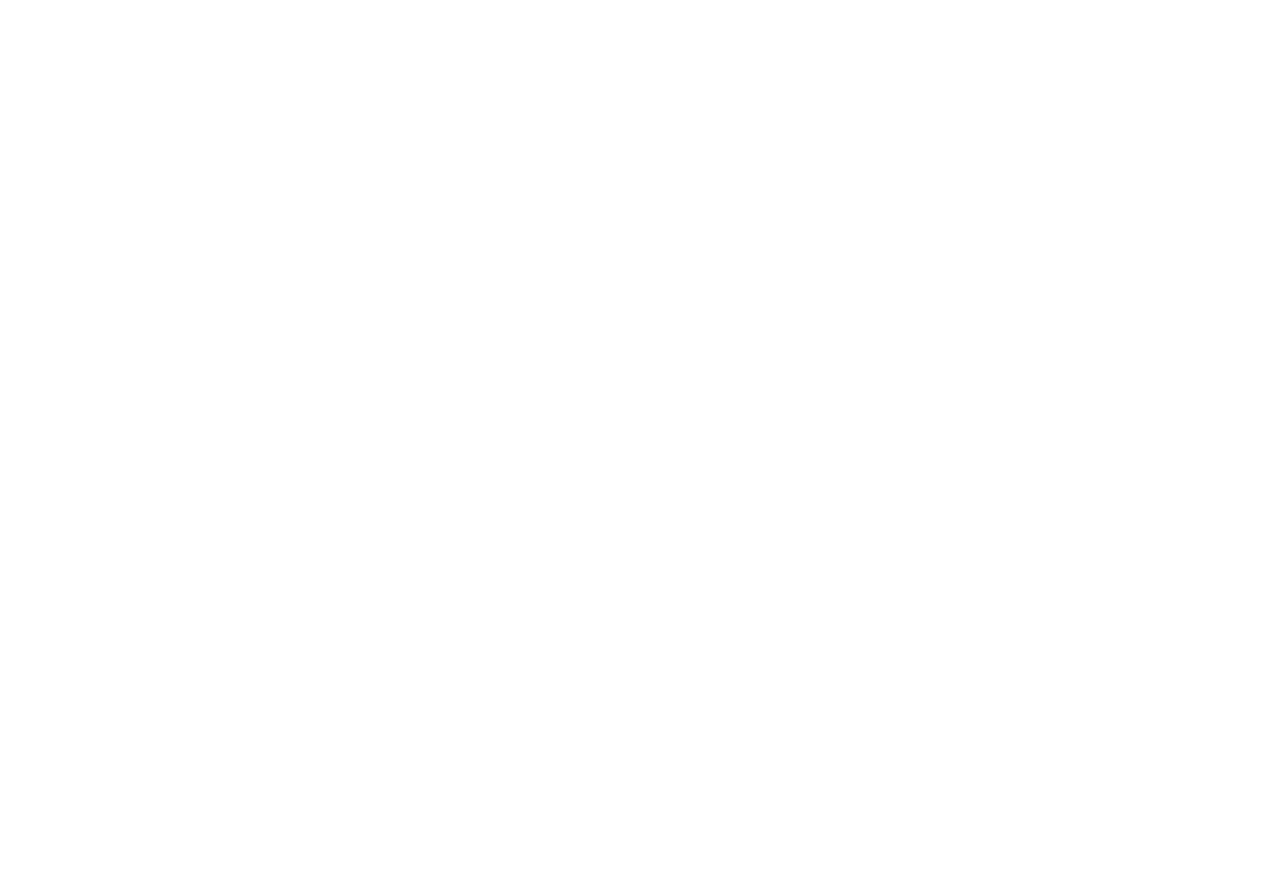
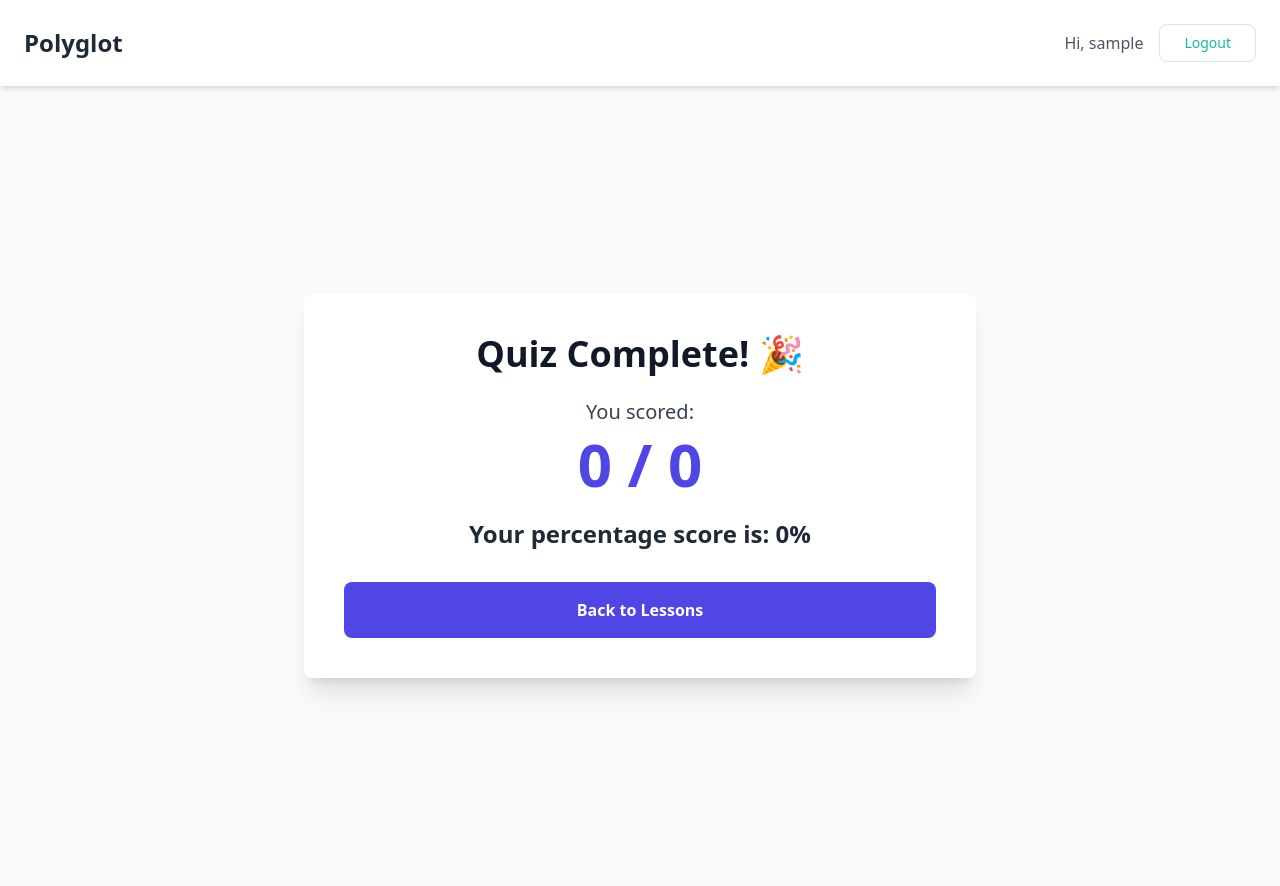
Before and after one commit to mnene-william/polyglot, a Django app: page /lessons/1/quiz/result/ in a window 1280 px wide. Before the commit the page is empty. Before the commit the page ends 800 px from the top, so only its background shows below. Run offline with Django 5.2, Linux system fonts and the light colour scheme; a user stored in the database is signed in; tables that the repository leaves empty hold one stand-in row (values such as "Sample post"); some libraries are stand-ins or nearby versions.

Commit message:
Create a page that displays the quiz results of the user

```diff
--- a/myapp/templates/quiz_result.html
+++ b/myapp/templates/quiz_result.html
@@ -0,0 +1,23 @@
+{% extends 'base.html' %}
+
+{% block content %}
+<div class="container mx-auto px-4 py-8 flex justify-center items-center min-h-screen">
+    <div class="w-full max-w-2xl bg-white rounded-lg shadow-xl p-6 md:p-10 text-center">
+        <h1 class="text-4xl font-bold text-gray-900 mb-6">Quiz Complete! 🎉</h1>
+
+        <p class="text-xl text-gray-700 mb-2">You scored:</p>
+
+        <div class="text-6xl font-extrabold text-indigo-600 mb-6">
+            {{ score }} / {{ total }}
+        </div>
+
+        <p class="text-2xl font-semibold text-gray-800 mb-8">
+            Your percentage score is: {{ percent }}%
+        </p>
+
+        <a href="{% url 'language_detail' pk=lesson.language.pk %}" class="w-full inline-block rounded-lg bg-indigo-600 py-3 px-6 text-white font-semibold transition-colors duration-200 hover:bg-indigo-700">
+            Back to Lessons
+        </a>
+    </div>
+</div>
+{% endblock %}
```
Also changed, not shown: myapp/templates/home.html (line endings or trailing spaces).
